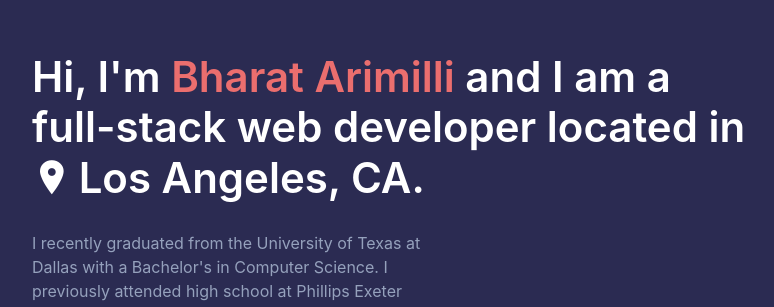
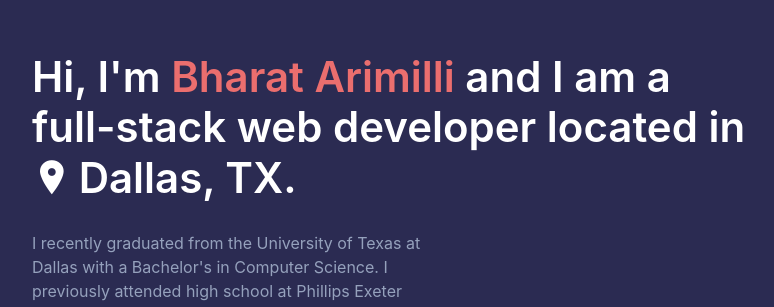
Before and after one commit to bharatari/bharatari.github.io, a plain HTML site: page index.html in a window 1280 px wide. Shown: the part 162-469 px from the top of the page, without its empty margins (243-1017 px from the left). Drawn offline with nearby package versions, Linux system fonts and the light colour scheme; a web font is replaced by a local one.

Commit message:
Change city

```diff
--- a/index.html
+++ b/index.html
@@ -19,7 +19,7 @@
     <div class="container full-height">
       <div class="row flex-container full-height">
         <div class="col-md-8 col-md-offset-2">
-          <h2 class="jumbo-text">Hi, I'm <span class="highlight">Bharat Arimilli</span> and I am a full-stack web developer located in <span style="white-space: nowrap;"><i class="pin-icon icon ion-ios-pin"></i>Los Angeles, CA.</span></h2>
+          <h2 class="jumbo-text">Hi, I'm <span class="highlight">Bharat Arimilli</span> and I am a full-stack web developer located in <span style="white-space: nowrap;"><i class="pin-icon icon ion-ios-pin"></i>Dallas, TX.</span></h2>
           <div class="row">
             <div class="col-md-7">
               <p class="description">I recently graduated from the University of Texas at Dallas with a Bachelor's in Computer Science. I previously attended high school at Phillips Exeter Academy in Exeter, New Hampshire.</p>
```
